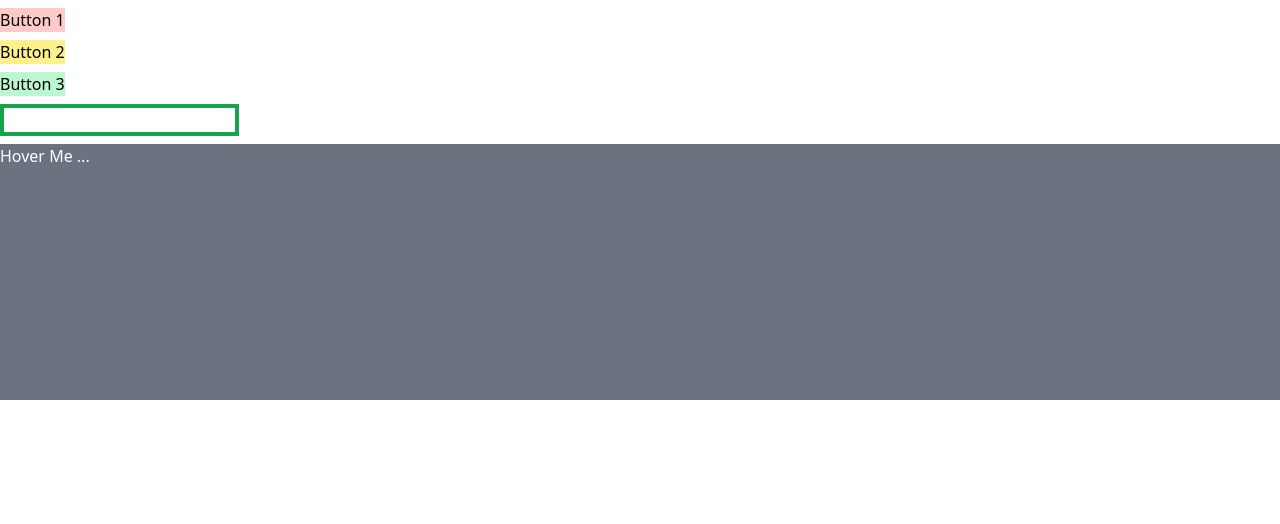
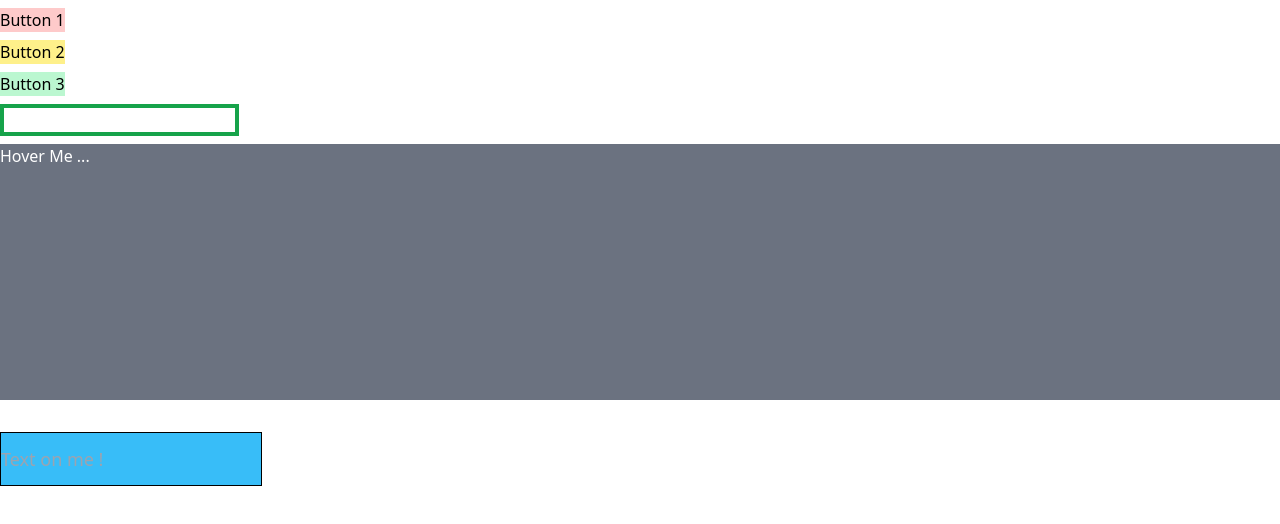
Before and after one commit to soAcademy/workshop-state-and-event, a React (Create React App) app: page / in a window 1280 px wide. Shown: the top 524 px of the page. Built offline with nearby package versions, Linux system fonts and the light colour scheme.

Commit message:
feat: event6 complete

```diff
--- a/src/App.js
+++ b/src/App.js
@@ -4,6 +4,7 @@ import Event2 from "./Events/Event2";
 import Event3 from "./Events/Event3";
 import Event4 from "./Events/Event4";
 import Event5 from "./Events/Event5";
+import Event6 from "./Events/Event6";
 
 function App() {
   return (
@@ -13,6 +14,7 @@ function App() {
       <Event3 />
       <Event4 />
       <Event5 />
+      <Event6 />
     </>
   );
 }
--- a/src/Events/Event5.js
+++ b/src/Events/Event5.js
@@ -4,7 +4,8 @@ function Event5() {
   return (
     <div
       className="my-2 bg-gray-500 h-64 text-white"
-      onMouseOver={() => alert("Hello world 5")}
+      onMouseOver={() => console.log("Hello world 5")}
+      onMouseLeave={() => console.log("Exit ! ")}
     >
       Hover Me ...
     </div>
--- /dev/null
+++ b/src/Events/Event6.js
@@ -0,0 +1,13 @@
+import React from "react";
+
+function Event6() {
+  return (
+    <input
+      className="my-6 py-3 bg-sky-400 border border-black text-lg"
+      onSelect={() => console.log("Hello 6")}
+      placeholder="Text on me !"
+    />
+  );
+}
+
+export default Event6;
```
Also changed, not shown: src/Events/Event7.js (added).
